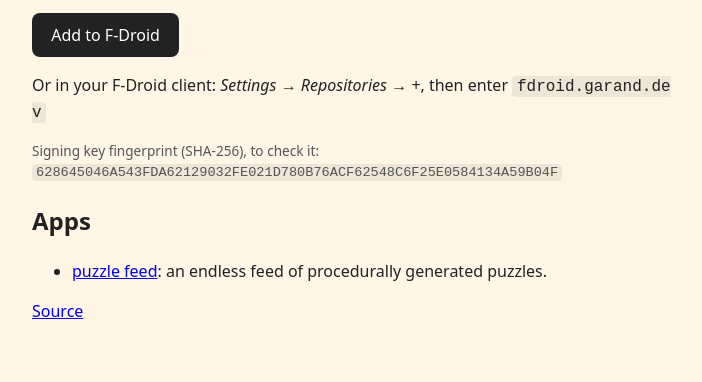
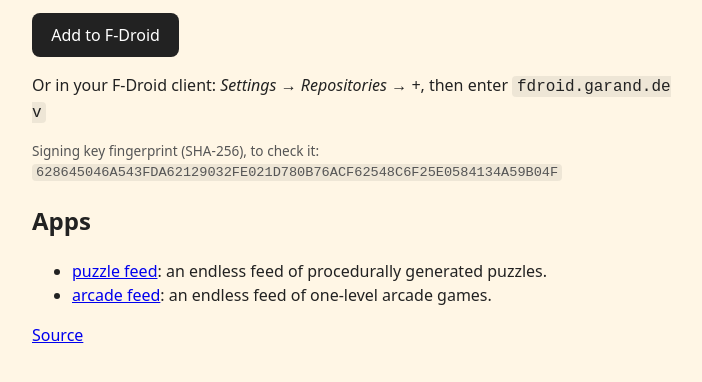
Before and after one commit to AntonyGarand/fdroid, a plain HTML site: page site/index.html in a window 1280 px wide. Shown: the part 144-526 px from the top of the page, without its empty margins (288-990 px from the left). Drawn offline with Linux system fonts and the light colour scheme.

Commit message:
Add Arcade Feed

```diff
--- a/site/index.html
+++ b/site/index.html
@@ -20,6 +20,7 @@
     <h2>Apps</h2>
     <ul>
       <li><a href="https://puzzle.garand.dev">puzzle feed</a>: an endless feed of procedurally generated puzzles.</li>
+      <li><a href="https://arcade.garand.dev">arcade feed</a>: an endless feed of one-level arcade games.</li>
     </ul>
     <p><a href="https://github.com/AntonyGarand/fdroid">Source</a></p>
   </body>
```
Also changed, not shown: sources.txt, 1 other file.
